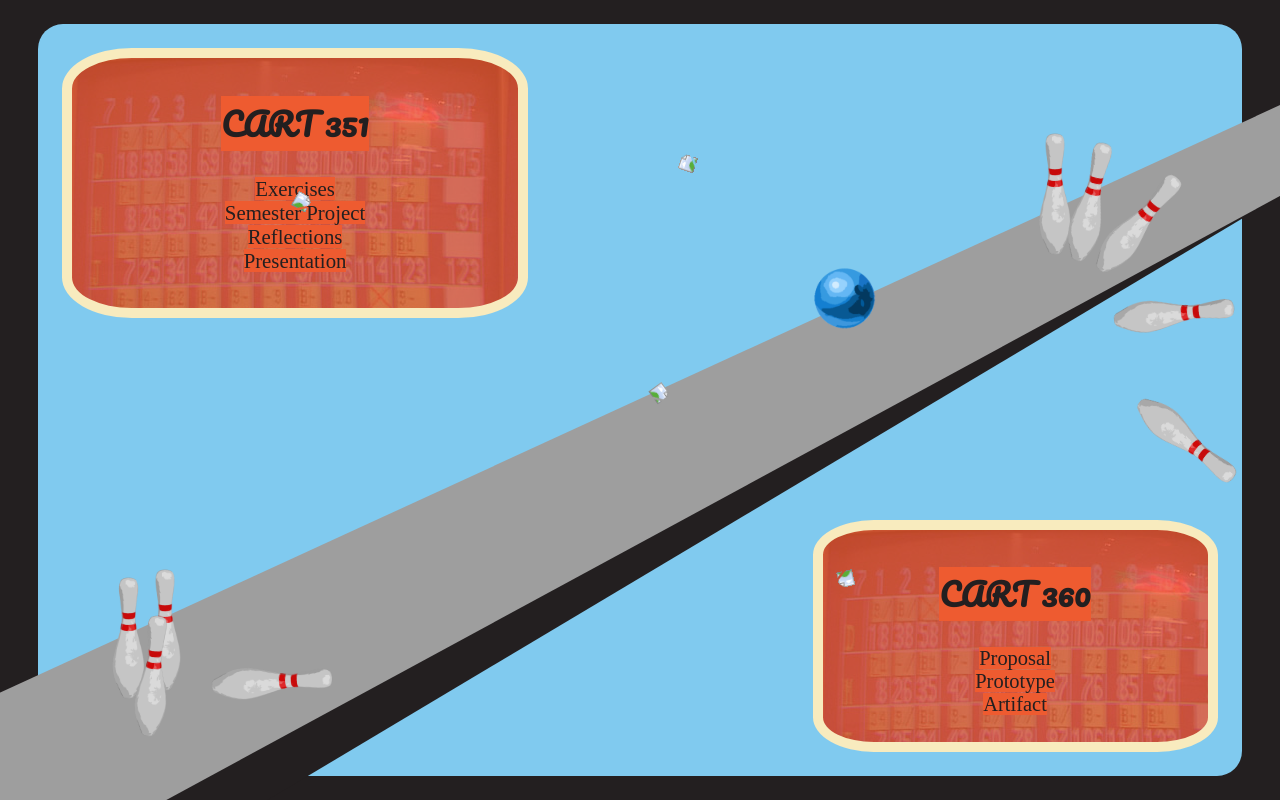
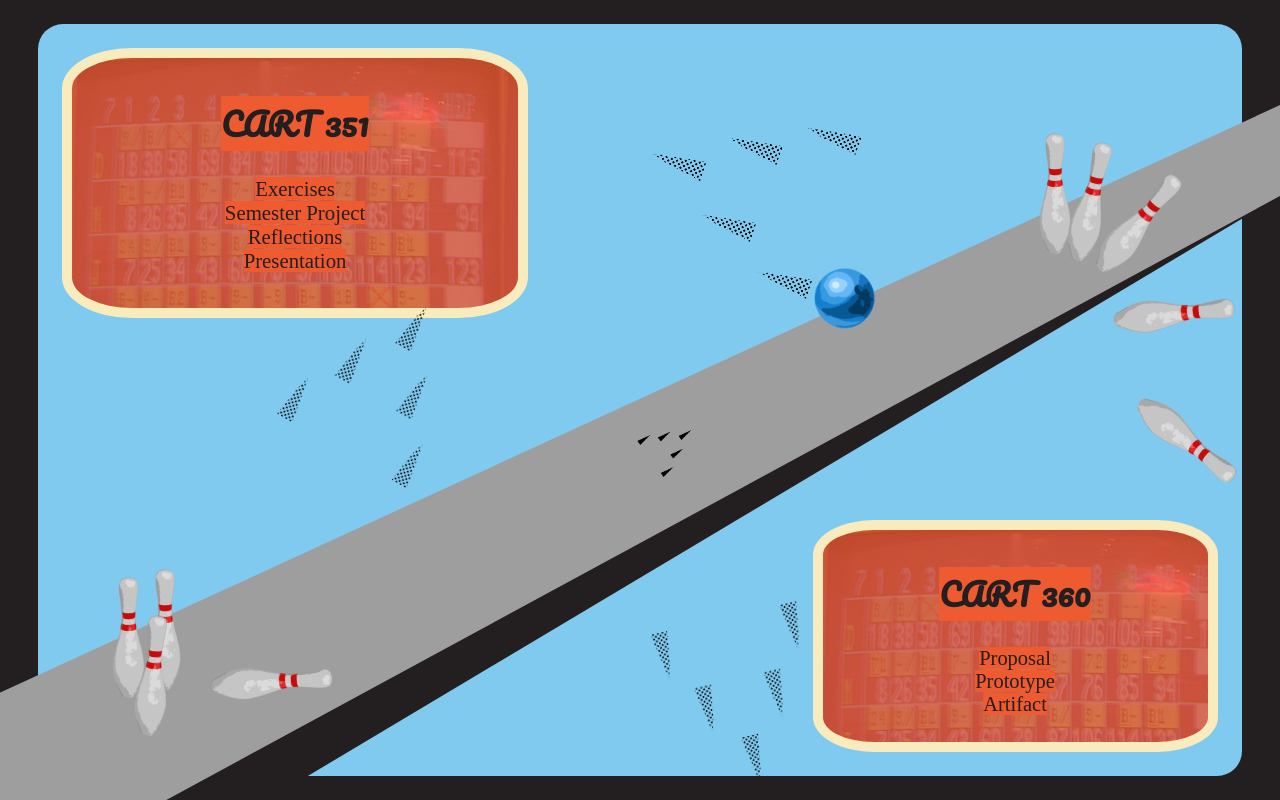
Before and after one commit to jabeaudry-school/cart351-360.jacinthe.beaudry, a website: page index.html in a window 1280 px wide. Drawn offline with Linux system fonts and the light colour scheme; the site is published under a folder, as on GitHub Pages, so addresses that start at the root find nothing; files whose address does not match are found by name.

Commit message:
image correction

```diff
--- a/index.html
+++ b/index.html
@@ -23,10 +23,10 @@
     <img src="imgs/BOWLING-PIN---01.png" class="bowl-pin" id="bp7">
     <img src="imgs/BOWLING-PIN---01.png" class="bowl-pin" id="bp8">
     <img src="imgs/BOWLING-PIN---01.png" class="bowl-pin" id="bp9">
-    <img src="/imgs/arrow-1.png" class="arrows" id="arrow1">
-    <img src="/imgs/arrow-1.png" class="arrows" id="arrow4">
-    <img src="/imgs/arrow-1.png" class="arrows" id="arrow3">
-    <img src="/imgs/arrow-2.png" class="arrows" id="arrow2">
+    <img src="imgs/arrow-1.png" class="arrows" id="arrow1">
+    <img src="imgs/arrow-1.png" class="arrows" id="arrow4">
+    <img src="imgs/arrow-1.png" class="arrows" id="arrow3">
+    <img src="imgs/arrow-2.png" class="arrows" id="arrow2">
     <img src="imgs/BOWLBALL.png" class="bowlball">
     <div class="shadow">
         <!--shadow behind the floor, empty div-->
```
Also changed, not shown: 1 other file.
